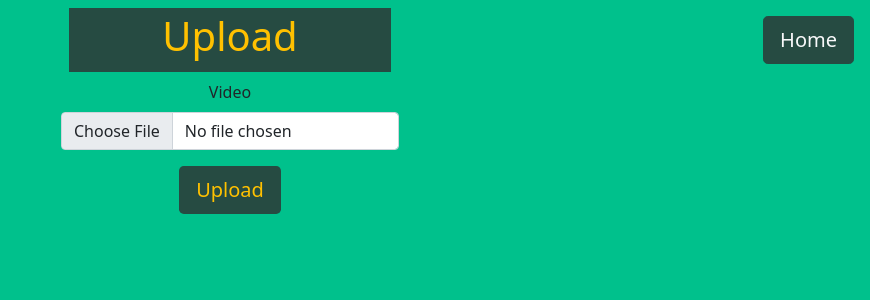
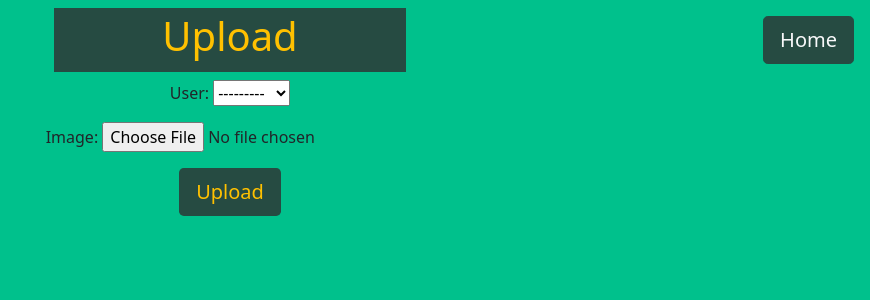
Before and after one commit to PapaZ810/capstone, a Django app: page /upload/ in a window 1280 px wide. Shown: the top 300 px of the page, without its empty margins (410-1280 px from the left). Run offline with Django 5.2, Linux system fonts and the light colour scheme; the visitor is signed in with stand-in values (Sample User, id 1); data comes from the database, SQL or seed files in the repository.

Commit message:
image upload is working!!

```diff
--- a/timelapse/admin.py
+++ b/timelapse/admin.py
@@ -1,3 +1,7 @@
 from django.contrib import admin
+from .models import *
 
 # Register your models here.
+
+
+admin.site.register(Image)
--- a/timelapse/forms.py
+++ b/timelapse/forms.py
@@ -1,8 +1,11 @@
 from django import forms
+from .models import Image
 
 
-class UploadForm(forms.Form):
-    image = forms.ImageField()
+class UploadForm(forms.ModelForm):
+    class Meta:
+        model = Image
+        fields = ['user', 'image']
 
 
 class LoginForm(forms.Form):
--- a/timelapse/models.py
+++ b/timelapse/models.py
@@ -4,3 +4,6 @@ from django.db import models
 class Image(models.Model):
     user = models.ForeignKey('auth.User', on_delete=models.CASCADE)
     image = models.ImageField(upload_to='static/images/')
+
+    def __str__(self):
+        return self.image.name
--- a/timelapse/templates/timelapse/upload.html
+++ b/timelapse/templates/timelapse/upload.html
@@ -9,8 +9,7 @@
                 <form method="POST" enctype="multipart/form-data">
                     {% csrf_token %}
                     <div class="mb-3">
-                        <label for="video" class="form-label">Video</label>
-                        <input type="file" class="form-control" id="video" name="video">
+                        {{ form.as_p }}
                     </div>
                     <button type="submit" class="btn bg-darkmint btn-lg text-orange">Upload</button>
                 </form>
--- a/timelapse/views.py
+++ b/timelapse/views.py
@@ -1,5 +1,4 @@
 from .forms import *
-from django.shortcuts import render
 from django.views.generic import *
 from django.shortcuts import render
 from django.http import HttpResponse
@@ -12,6 +11,12 @@ class IndexView(LoginRequiredMixin, TemplateView):
     template_name = 'timelapse/index.html'
 
 
+def handle_uploaded_file(f):
+    with open('C:/Users/capta/python/capstone/timelapse/static/images/' + f.name, 'wb+') as destination:
+        for chunk in f.chunks():
+            destination.write(chunk)
+
+
 class UploadView(LoginRequiredMixin, FormView):
     login_url = '/'
     template_name = 'timelapse/upload.html'
@@ -19,7 +24,17 @@ class UploadView(LoginRequiredMixin, FormView):
     success_url = '/index/'
 
     def form_valid(self, form):
-        return super(UploadView, self).form_valid(form)
+        if self.request.method == 'POST':
+            form = UploadForm(self.request.POST, self.request.FILES)
+            if form.is_valid():
+                handle_uploaded_file(self.request.FILES['image'])
+                x = form.save(commit=False)
+                x.user = self.request.user
+                print("holy")
+                x.save()
+                return render(self.request, 'timelapse/index.html')
+        else:
+            form = UploadForm()
 
 
 class LoginView(FormView):
```
Also changed, not shown: 1 other file.
